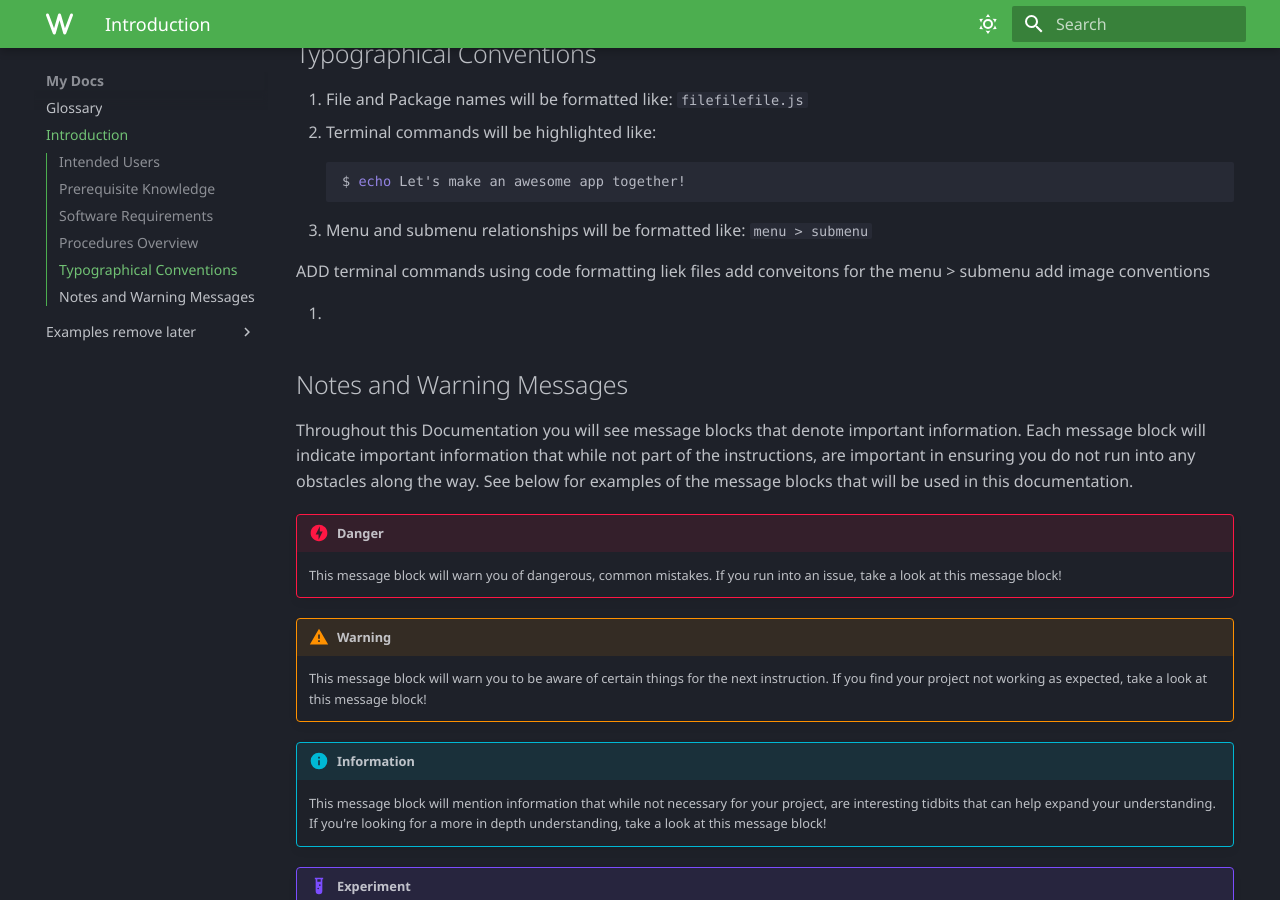
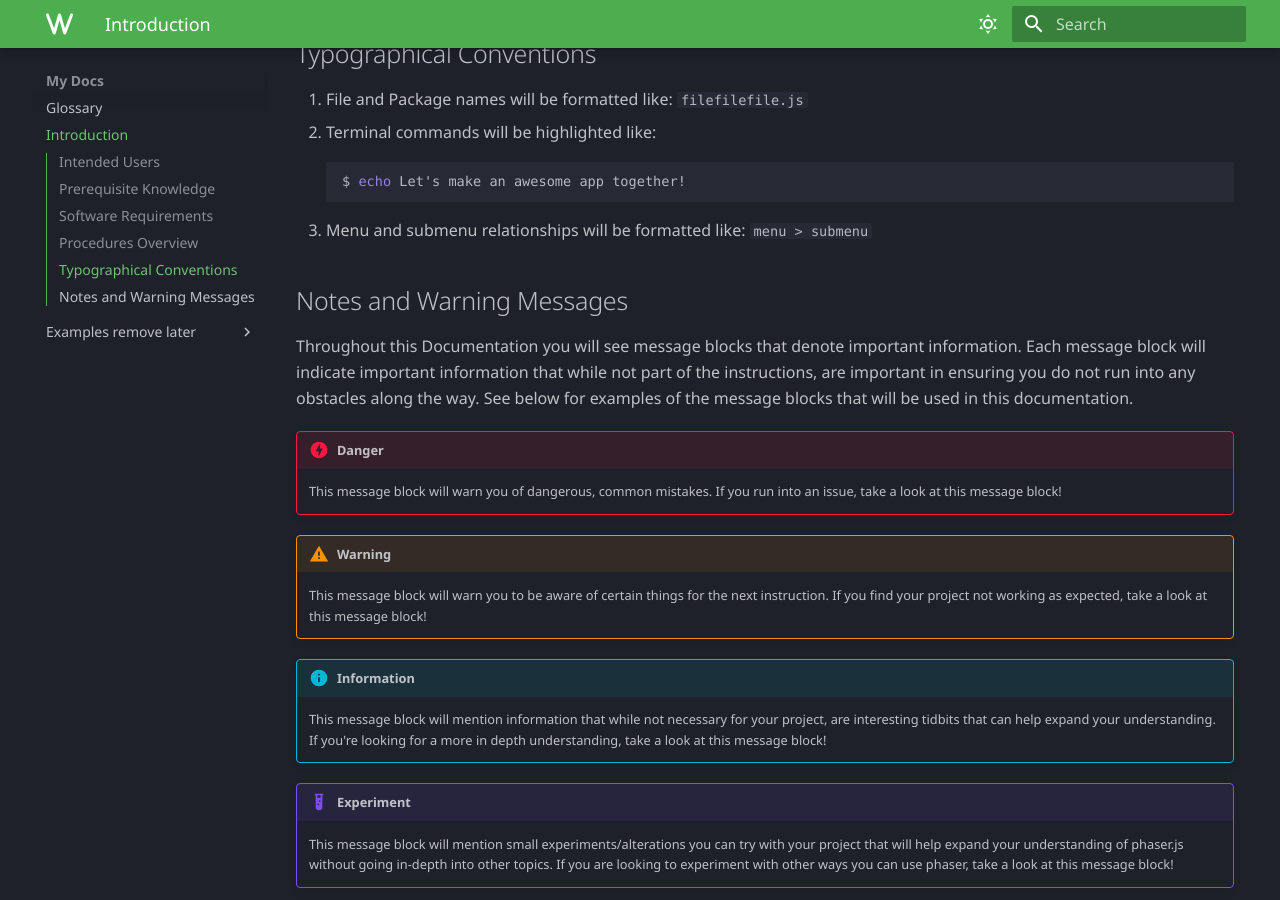
Before and after one commit to ndgeniebla/phaser-mkdocs, an MkDocs documentation site: the page built from docs/home.md, in a window 1280 px wide and 900 px high, scrolled down 1399 px. Built offline with MkDocs 1.6.1 and Material for MkDocs 9.7.7, drawn with Linux system fonts in a browser that asks for light colours; some web fonts are replaced.

Commit message:
remove unecessary text

````diff
--- a/docs/home.md
+++ b/docs/home.md
@@ -46,12 +46,6 @@ $ echo Let's make an awesome app together!
 ```
 3. Menu and submenu relationships will be formatted like: `menu > submenu`
 
-ADD terminal commands using code formatting liek files
-add conveitons for the menu > submenu
-add image conventions
-
-2.
-
 ##Notes and Warning Messages
 Throughout this Documentation you will see message blocks that denote important information. Each message block will indicate important information that while not part of the instructions, are important in ensuring you do not run into any obstacles along the way. See below for examples of the message blocks that will be used in this documentation.
 
````
